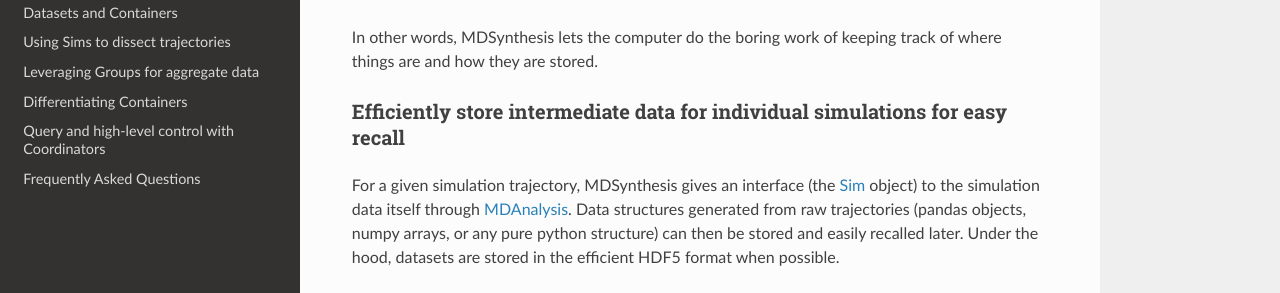
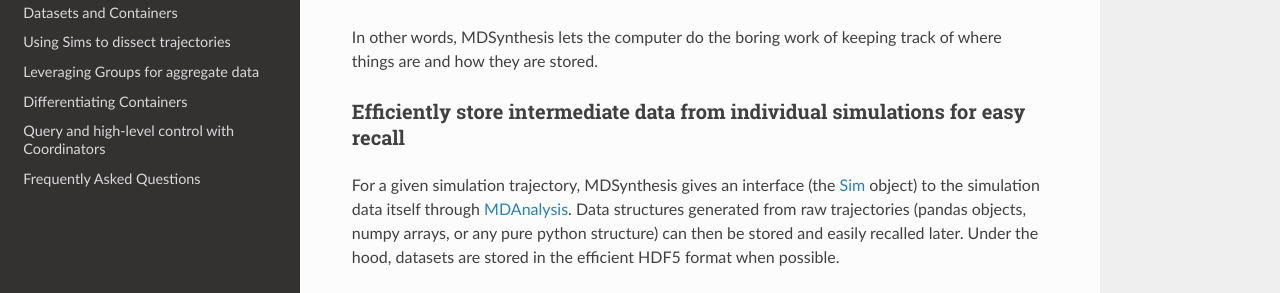
Before and after one commit to datreant/datreant, a Sphinx documentation site: the page built from docs/index.rst, in a window 1280 px wide and 900 px high, scrolled down 353 px. Shown: the part 162-455 px from the top of the window. Built offline with Sphinx 7.4.7 and the Read the Docs theme 2.0.0, drawn with Linux system fonts in a browser that asks for light colours; pages that are not in the unit, such as notebooks, are missing from menus.

Commit message:
Fixed urls due to repository move.

```diff
--- a/docs/index.rst
+++ b/docs/index.rst
@@ -26,8 +26,8 @@
 In other words, MDSynthesis lets the computer do the boring work of keeping
 track of where things are and how they are stored.
 
-Efficiently store intermediate data for individual simulations for easy recall
-------------------------------------------------------------------------------
+Efficiently store intermediate data from individual simulations for easy recall
+-------------------------------------------------------------------------------
 For a given simulation trajectory, MDSynthesis gives an interface (the :doc:`Sim <Sim>`
 object) to the simulation data itself through `MDAnalysis`_. Data structures
 generated from raw trajectories (pandas objects, numpy arrays, or any pure
@@ -57,7 +57,7 @@
 ===================
 We have yet to make an official release, but you can get the current state
 of the codebase from the `master branch on GitHub
-<https://github.com/dotsdl/MDSynthesis>`__.
+<https://github.com/Becksteinlab/MDSynthesis>`__.
 
 See the :doc:`installation instructions <install>` to set it up.
 
```
Also changed, not shown: README.rst (+4 -4 lines).
